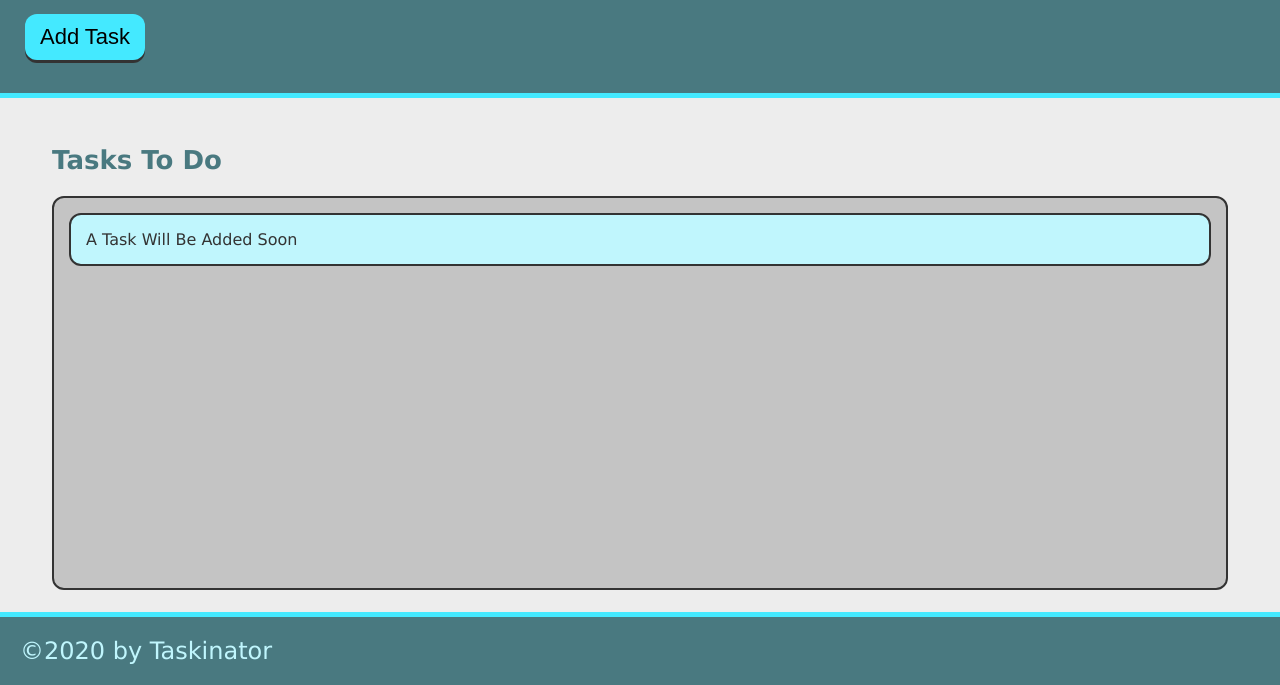
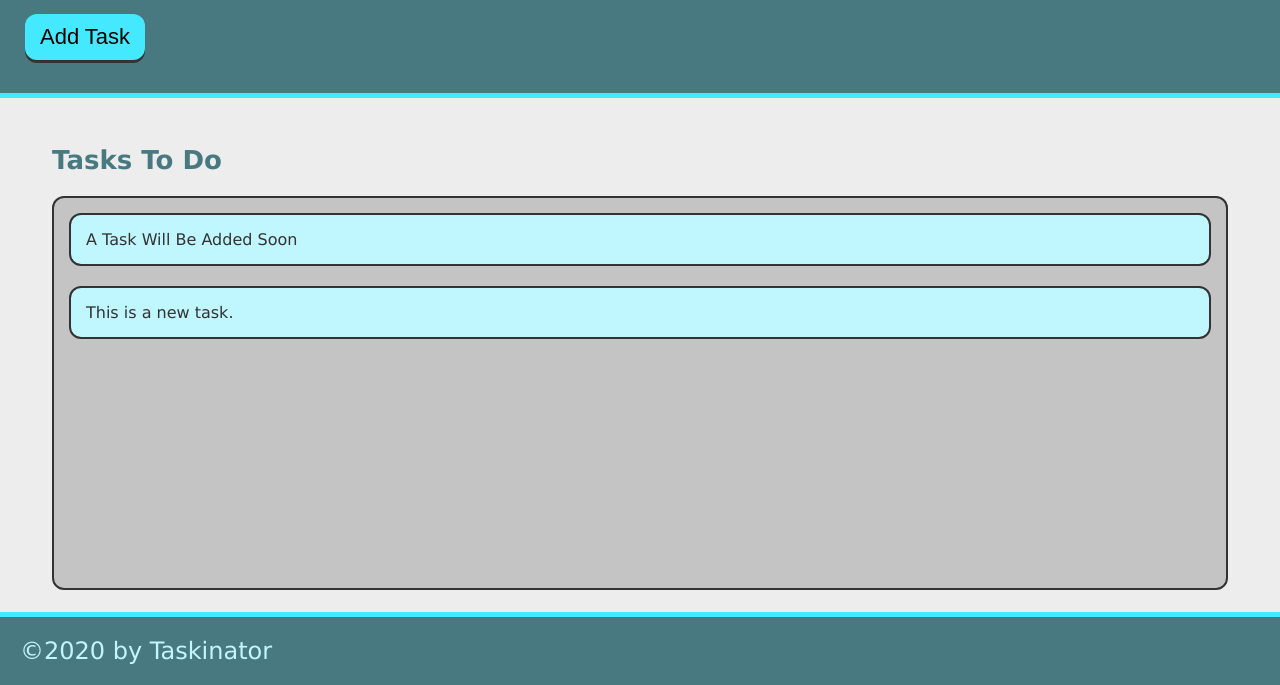
Before and after one commit to Kamadulski999/taskinator, a plain HTML site: page index.html in a window 1280 px wide. Both pictures are taken after a click on the button "Add Task". Shown: the part 115-800 px from the top of the page. Drawn offline with Linux system fonts and the light colour scheme.

Commit message:
added ability to add new task

```diff
--- a/assets/js/script.js
+++ b/assets/js/script.js
@@ -0,0 +1,11 @@
+var buttonEl = document.querySelector("#save-task");
+var tasksToDo = document.querySelector("#tasks-to-do");
+
+var createTaskHandler = function() {
+    var listItemEl = document.createElement("li");
+    listItemEl.className = "task-item";
+    listItemEl.textContent = "This is a new task.";
+    tasksToDo.appendChild(listItemEl);
+};
+
+buttonEl.addEventListener("click", createTaskHandler);
--- a/index.html
+++ b/index.html
@@ -11,13 +11,13 @@
     <header>
         <h1 class="page-title">Taskinator</h1>
         <p>Click the button below to add a new task!</p>
-        <button class="btn">Add Task</button>
+        <button class="btn" id="save-task">Add Task</button>
     </header>
 
     <main class="page-content">
         <section class="task-list-wrapper">
             <h2 class="list-title">Tasks To Do</h2>
-            <ul class="task-list">
+            <ul class="task-list" id="tasks-to-do">
                 <li class="task-item">A Task Will Be Added Soon</li>
             </ul>
         </section>
```
